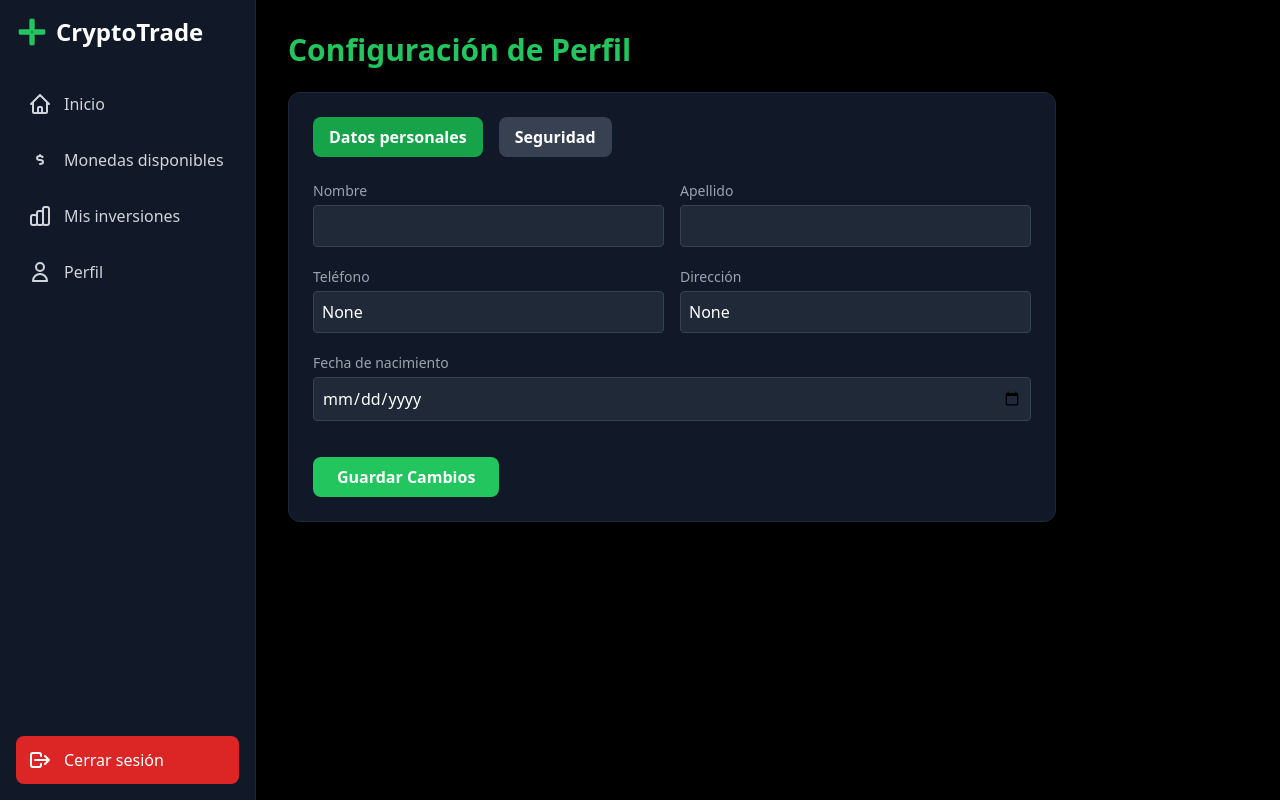
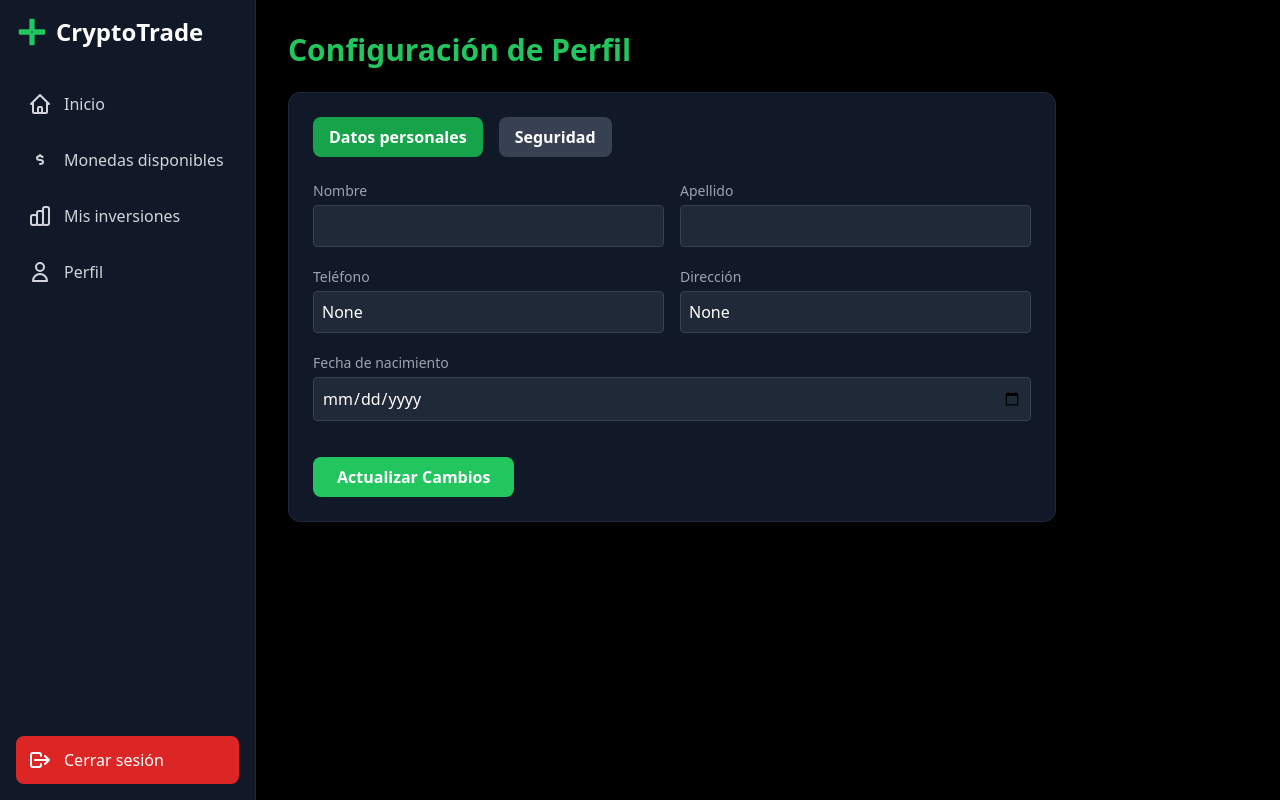
Before and after one commit to alessandrotrinidad09/bloomberg, a Django app: page /es/usuarios/perfil/ in a window 1280 px wide. Run offline with Django 5.2, Linux system fonts and the light colour scheme; a user stored in the database is signed in; some libraries are stand-ins or nearby versions.

Commit message:
Edición de información personal: 1.0.1

```diff
--- a/crypto_trading/usuarios/templates/usuarios/perfil.html
+++ b/crypto_trading/usuarios/templates/usuarios/perfil.html
@@ -82,7 +82,7 @@
                     <div class="pt-4">
                         <button type="submit"
                             class="bg-green-500 hover:bg-green-600 text-white px-6 py-2 rounded-lg font-semibold">
-                            Guardar Cambios
+                            Actualizar Cambios
                         </button>
                     </div>
                 </form>
```
